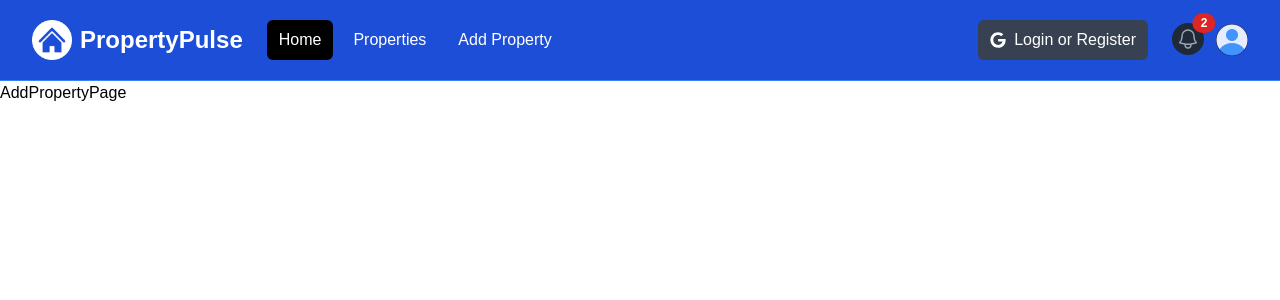
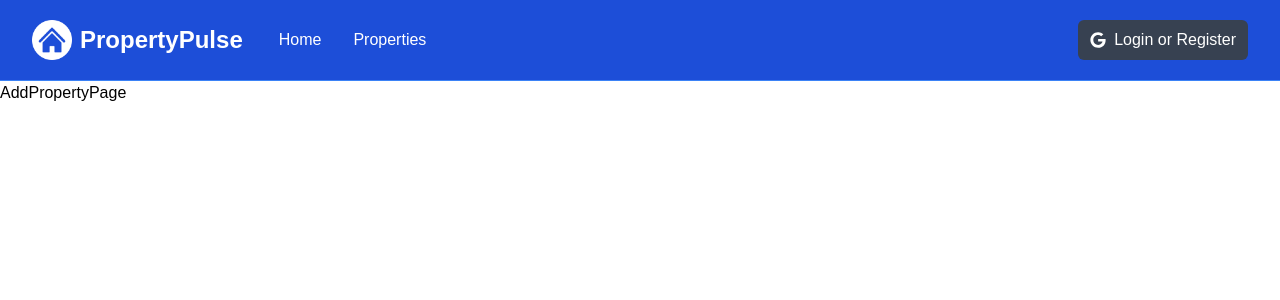
Before and after one commit to DmitryPolyakov1985/property-pulse, a Next.js app: page /properties/add in a window 1280 px wide. Shown: the top 300 px of the page. Built offline with nearby package versions, Linux system fonts and the light colour scheme.

Commit message:
active links state added, buttons displayed conditionally

```diff
--- a/components/Navbar.jsx
+++ b/components/Navbar.jsx
@@ -6,10 +6,13 @@
 import profileDefault from "@/assets/images/profile.png";
 import { FaGoogle } from "react-icons/fa";
 import { useState } from "react";
+import { usePathname } from "next/navigation";
 
 const Navbar = () => {
   const [isMobileMenuOpen, setIsMobileMenuOpen] = useState(false);
   const [isProfileMenuOpen, setIsProfileMenuOpen] = useState(false);
+  const [isLoggedIn, setIsLoggedIn] = useState(false);
+  const pathname = usePathname();
 
   return (
     <nav className="bg-blue-700 border-b border-blue-500">
@@ -58,27 +61,36 @@
               <div className="flex space-x-2">
                 <Link
                   href="/"
-                  className="text-white bg-black hover:bg-gray-900 hover:text-white rounded-md px-3 py-2"
+                  className={`${
+                    pathname === "/" ? "bg-black" : ""
+                  } text-white hover:bg-gray-900 hover:text-white rounded-md px-3 py-2`}
                 >
                   Home
                 </Link>
                 <Link
                   href="/properties"
-                  className="text-white hover:bg-gray-900 hover:text-white rounded-md px-3 py-2"
+                  className={`${
+                    pathname === "/properties" ? "bg-black" : ""
+                  } text-white hover:bg-gray-900 hover:text-white rounded-md px-3 py-2`}
                 >
                   Properties
                 </Link>
+                {isLoggedIn && (
                   <Link
-                  href="/add-property"
-                  className="text-white hover:bg-gray-900 hover:text-white rounded-md px-3 py-2"
+                    href="/properties/add"
+                    className={`${
+                      pathname === "/properties/add" ? "bg-black" : ""
+                    } text-white hover:bg-gray-900 hover:text-white rounded-md px-3 py-2`}
                   >
                     Add Property
                   </Link>
+                )}
               </div>
             </div>
           </div>
 
           {/* <!-- Right Side Menu (Logged Out) --> */}
+          {!isLoggedIn && (
             <div className="hidden md:block md:ml-6">
               <div className="flex items-center">
                 <button className="flex items-center text-white bg-gray-700 hover:bg-gray-900 hover:text-white rounded-md px-3 py-2">
@@ -87,8 +99,10 @@
                 </button>
               </div>
             </div>
+          )}
 
           {/* <!-- Right Side Menu (Logged In) --> */}
+          {isLoggedIn && (
             <div className="absolute inset-y-0 right-0 flex items-center pr-2 md:static md:inset-auto md:ml-6 md:pr-0">
               <Link href="/messages" className="relative group">
                 <button
@@ -178,6 +192,7 @@
                 )}
               </div>
             </div>
+          )}
         </div>
       </div>
 
@@ -187,25 +202,35 @@
           <div className="space-y-1 px-2 pb-3 pt-2">
             <Link
               href="/"
-              className="bg-black text-white block rounded-md px-3 py-2 text-base font-medium"
+              className={`${
+                pathname === "/" ? "bg-black" : ""
+              } text-white block rounded-md px-3 py-2 text-base font-medium`}
             >
               Home
             </Link>
             <Link
               href="/properties"
-              className="text-white block rounded-md px-3 py-2 text-base font-medium"
+              className={`${
+                pathname === "/properties" ? "bg-black" : ""
+              } text-white block rounded-md px-3 py-2 text-base font-medium`}
             >
               Properties
             </Link>
+            {isLoggedIn && (
               <Link
                 href="/properties/add"
-              className="text-white block rounded-md px-3 py-2 text-base font-medium"
+                className={`${
+                  pathname === "/properties/add" ? "bg-black" : ""
+                } text-white block rounded-md px-3 py-2 text-base font-medium`}
               >
                 Add Property
               </Link>
+            )}
+            {!isLoggedIn && (
               <button className="flex items-center text-white bg-gray-700 hover:bg-gray-900 hover:text-white rounded-md px-3 py-2 my-4">
                 <span>Login or Register</span>
               </button>
+            )}
           </div>
         </div>
       )}
```
Lines whose indentation alone changed are shown as unchanged.
